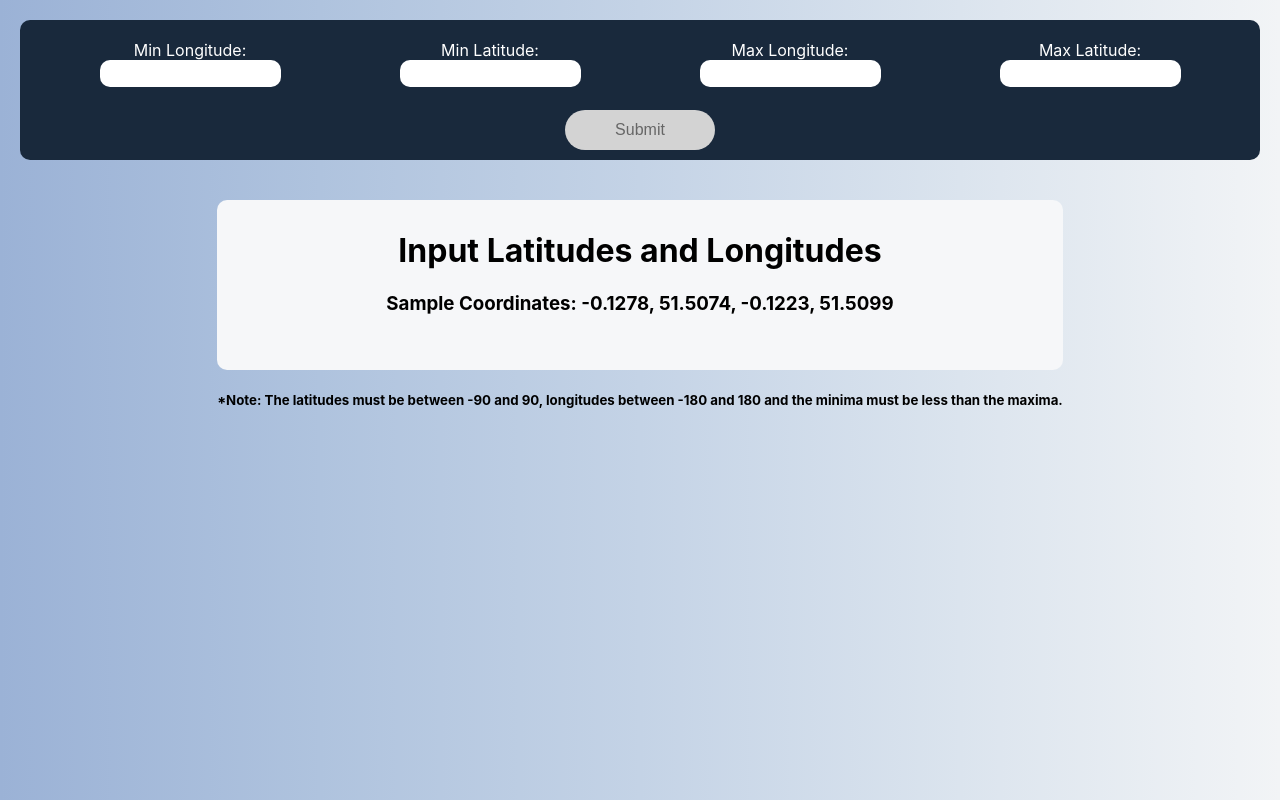
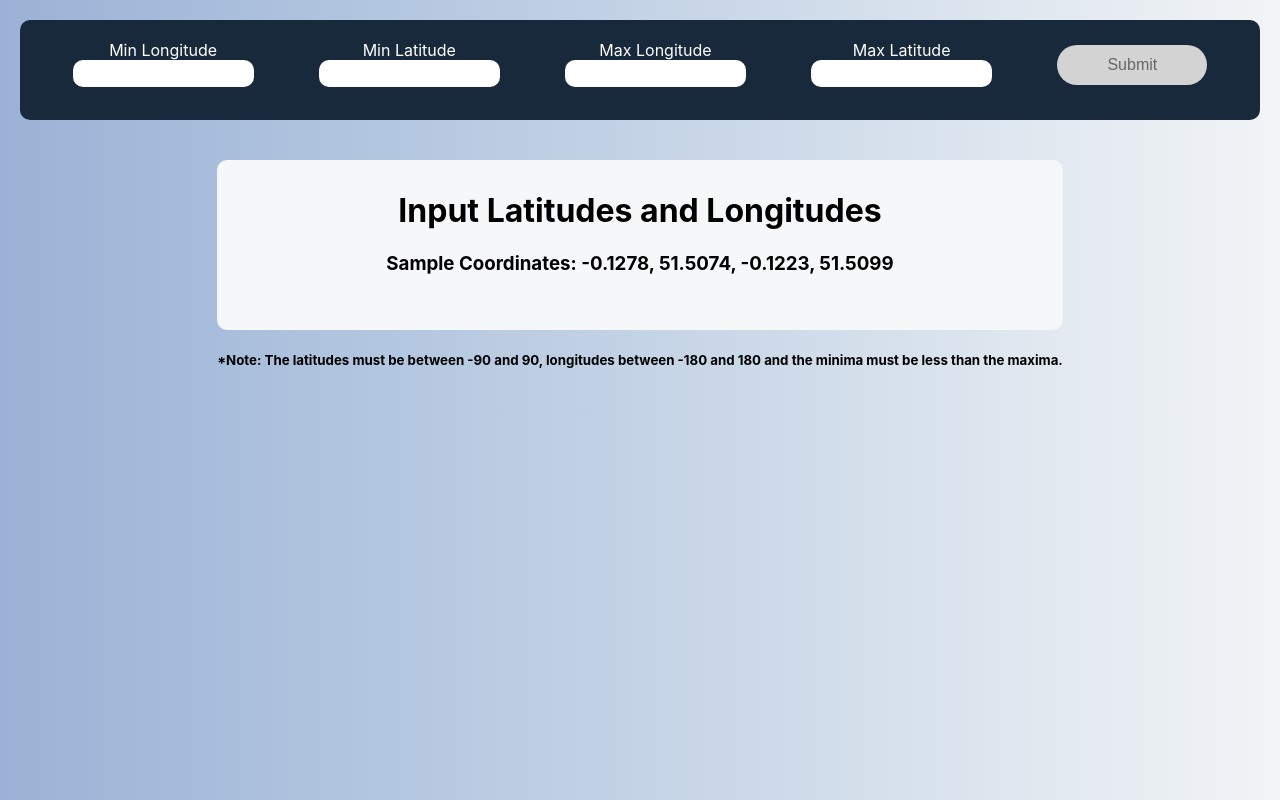
Before and after one commit to rauld323/osm-project, a React (Create React App) app: page / in a window 1280 px wide. Built offline with nearby package versions, Linux system fonts and the light colour scheme.

Commit message:
move button into form

```diff
--- a/src/components/Form.jsx
+++ b/src/components/Form.jsx
@@ -26,7 +26,7 @@ const Form = ({
     <StyledContainer>
       <StyledForm>
         <StyledLabel>
-          <div>Min Longitude:</div>
+          Min Longitude
           <StyledInput
             type="number"
             min="-90"
@@ -36,7 +36,7 @@ const Form = ({
           />
         </StyledLabel>
         <StyledLabel>
-          Min Latitude:
+          Min Latitude
           <StyledInput
             type="number"
             min="-180"
@@ -46,7 +46,7 @@ const Form = ({
           />
         </StyledLabel>
         <StyledLabel>
-          Max Longitude:
+          Max Longitude
           <StyledInput
             type="number"
             max="90"
@@ -56,7 +56,7 @@ const Form = ({
           />
         </StyledLabel>
         <StyledLabel>
-          Max Latitude:
+          Max Latitude
           <StyledInput
             type="number"
             max="180"
@@ -65,7 +65,6 @@ const Form = ({
             onChange={(e) => handleCoordinateInput(e, setMaxLatitude)}
           />
         </StyledLabel>
-      </StyledForm>
         <StyledButton
           disabled={allInputFieldsAreFilled}
           onClick={() =>
@@ -74,6 +73,7 @@ const Form = ({
         >
           Submit
         </StyledButton>
+      </StyledForm>
     </StyledContainer>
   );
 };
@@ -114,6 +114,7 @@ const StyledInput = styled.input`
   outline-style: none;
   height: 25px;
   border-radius: 10px;
+  text-align: center;
   &:focus {
     background-color: #dadfe8;
   }
--- a/src/components/Frame.jsx
+++ b/src/components/Frame.jsx
@@ -4,13 +4,13 @@ import styled from "styled-components";
 const Frame = ({ data, isLoading }) => {
   return (
     <StyledContainer>
-      <StyledFrame>
+      <StlyedFrame>
         {data?.map((dataFeatures) => (
           <div>
             <StyledPre>{JSON.stringify(dataFeatures, null, 2)}</StyledPre>
           </div>
         ))}
-      </StyledFrame>
+      </StlyedFrame>
       <StyledText>{isLoading && "Loading..."}</StyledText>
     </StyledContainer>
   );
@@ -22,11 +22,12 @@ const StyledContainer = styled.div`
   margin: 0 20px;
 `;
 
-const StyledFrame = styled.div`
+const StlyedFrame = styled.div`
   display: flex;
-  flexwrap: wrap;
-  justifycontent: space-around;
+  flex-wrap: wrap;
+  justify-content: space-around;
 `;
+
 const StyledText = styled.h1`
   display: flex;
   justify-content: center;
```
Lines whose indentation alone changed are shown as unchanged.
